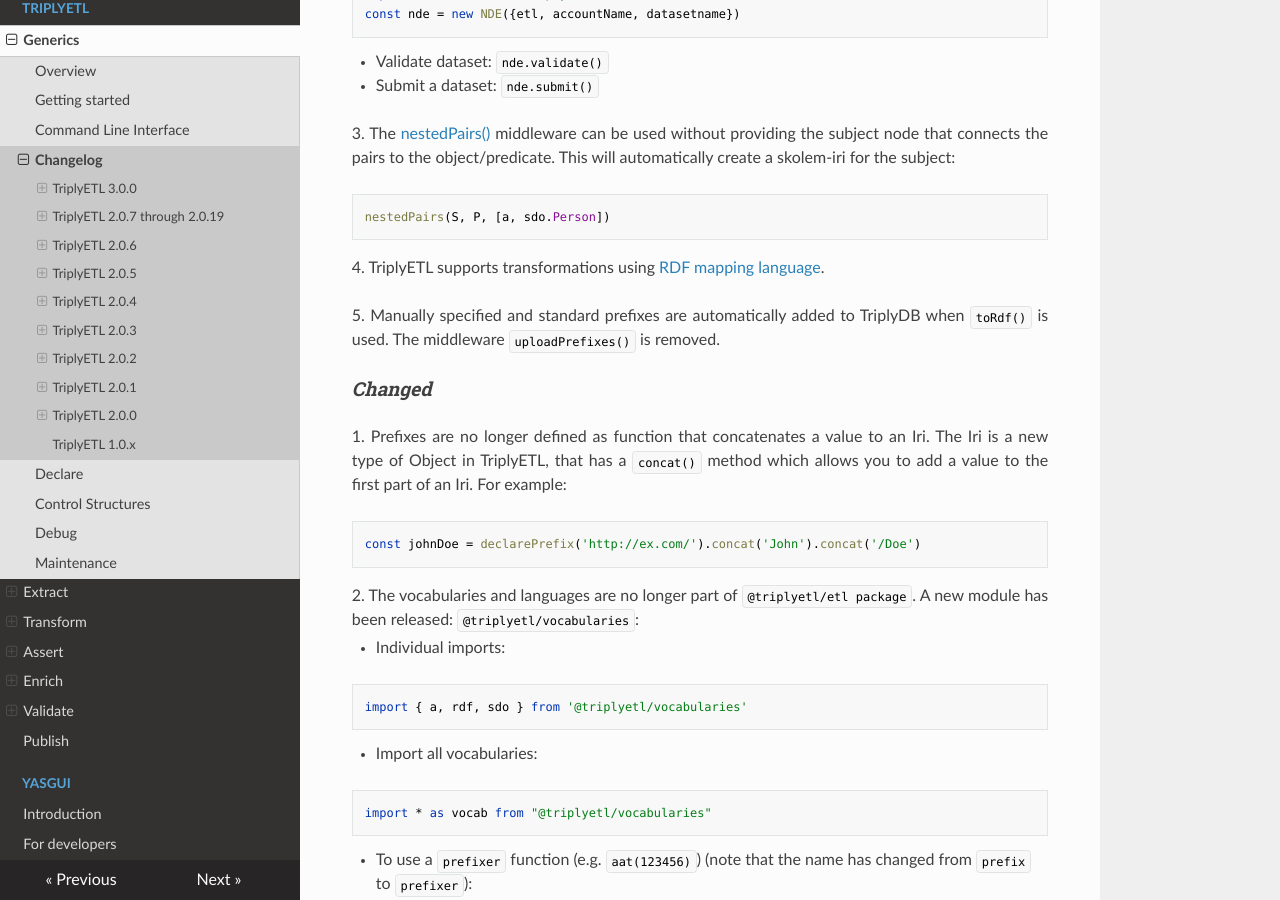
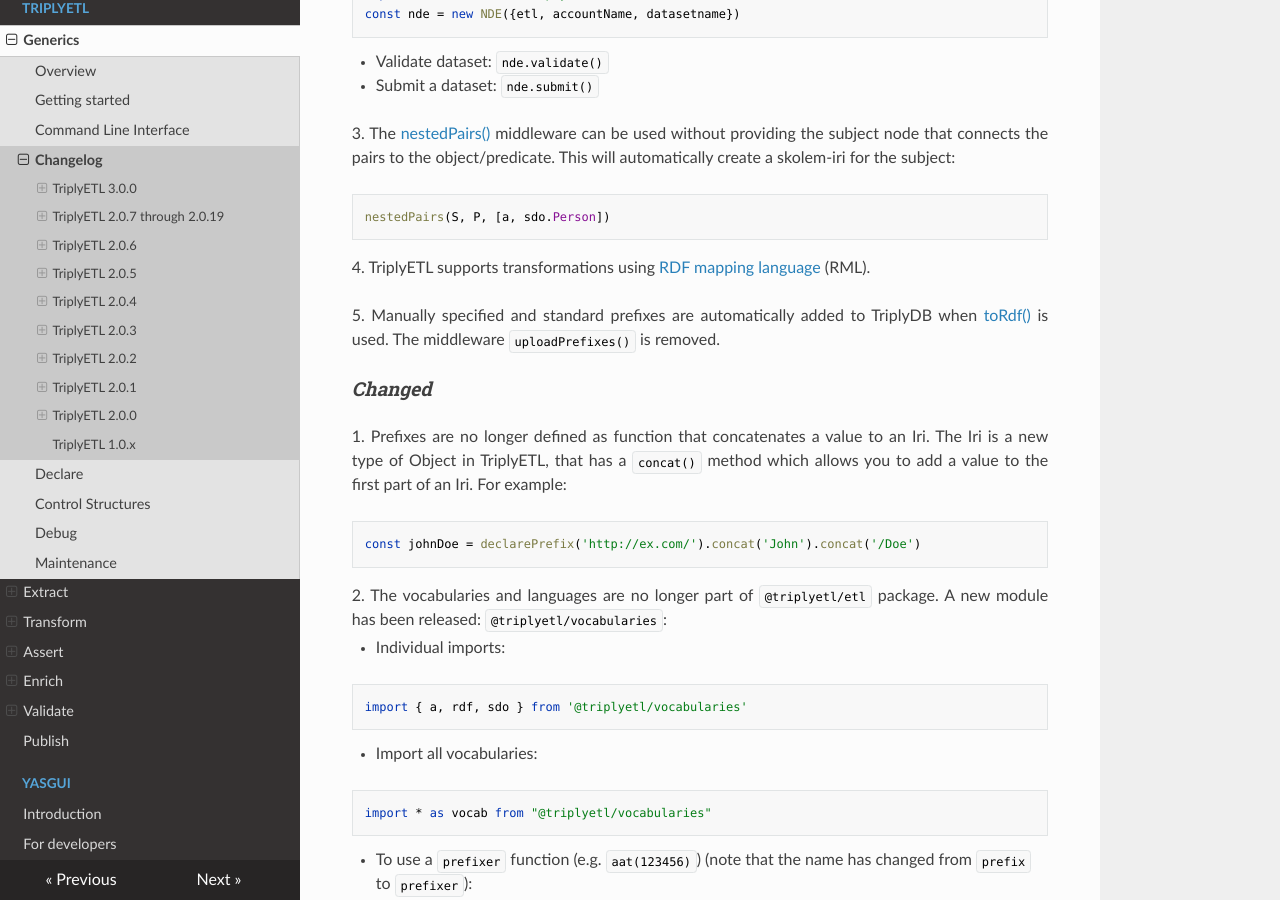
Before and after one commit to TriplyDB/Documentation, an MkDocs documentation site: the page built from docs/triply-etl/changelog/index.md, in a window 1280 px wide and 900 px high, scrolled down 658 px. Built offline with MkDocs 1.6.1, drawn with Linux system fonts in a browser that asks for light colours.

Commit message:
updated docs

````diff
--- a/docs/triply-etl/changelog/index.md
+++ b/docs/triply-etl/changelog/index.md
@@ -29,9 +29,9 @@
 nestedPairs(S, P, [a, sdo.Person])
 ```
 
-4\. TriplyETL supports transformations using [RDF mapping language](https://rml.io/docs/rml/introduction/).
+4\. TriplyETL supports transformations using [RDF mapping language](https://rml.io/docs/rml/introduction/) (RML).
 
-5\. Manually specified and standard prefixes are automatically added to TriplyDB when `toRdf()` is used. The middleware `uploadPrefixes()` is removed.
+5\. Manually specified and standard prefixes are automatically added to TriplyDB when [toRdf()](../publish/#local-data-destinations) is used. The middleware `uploadPrefixes()` is removed.
 
 
 ### Changed
@@ -41,7 +41,7 @@
 const johnDoe = declarePrefix('http://ex.com/').concat('John').concat('/Doe')
 ```
 
-2\. The vocabularies and languages are no longer part of `@triplyetl/etl package`. A new module has been released: `@triplyetl/vocabularies`:
+2\. The vocabularies and languages are no longer part of `@triplyetl/etl` package. A new module has been released: `@triplyetl/vocabularies`:
 
   - Individual imports:
 
@@ -98,7 +98,7 @@
    - **s**: Seconds with leading zeros (00 through 59)
    - **u**: Microseconds (example: 654321)
 
-5\. The `toRdf()` middleware now accepts `"me"` as account name based on the token.
+5\. The [toRdf()](../publish/#local-data-destinations) middleware now accepts `"me"` as account name based on the token.
 
 6\. The `resetStore()` middleware is now moved from `ratt` to the `generic` namespace . The `randomKey()` middleware moved from `generic` to `ratt`.
 
````
